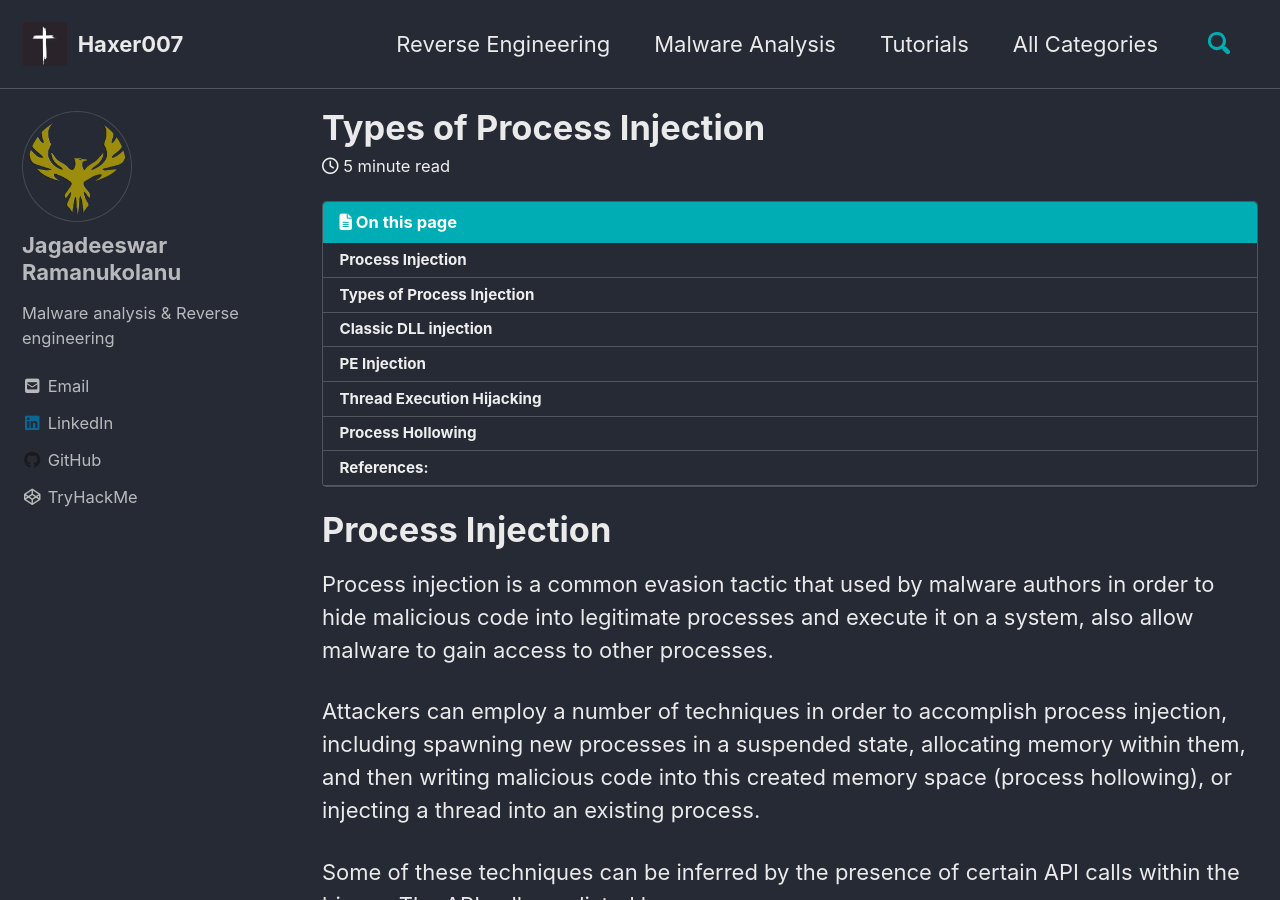
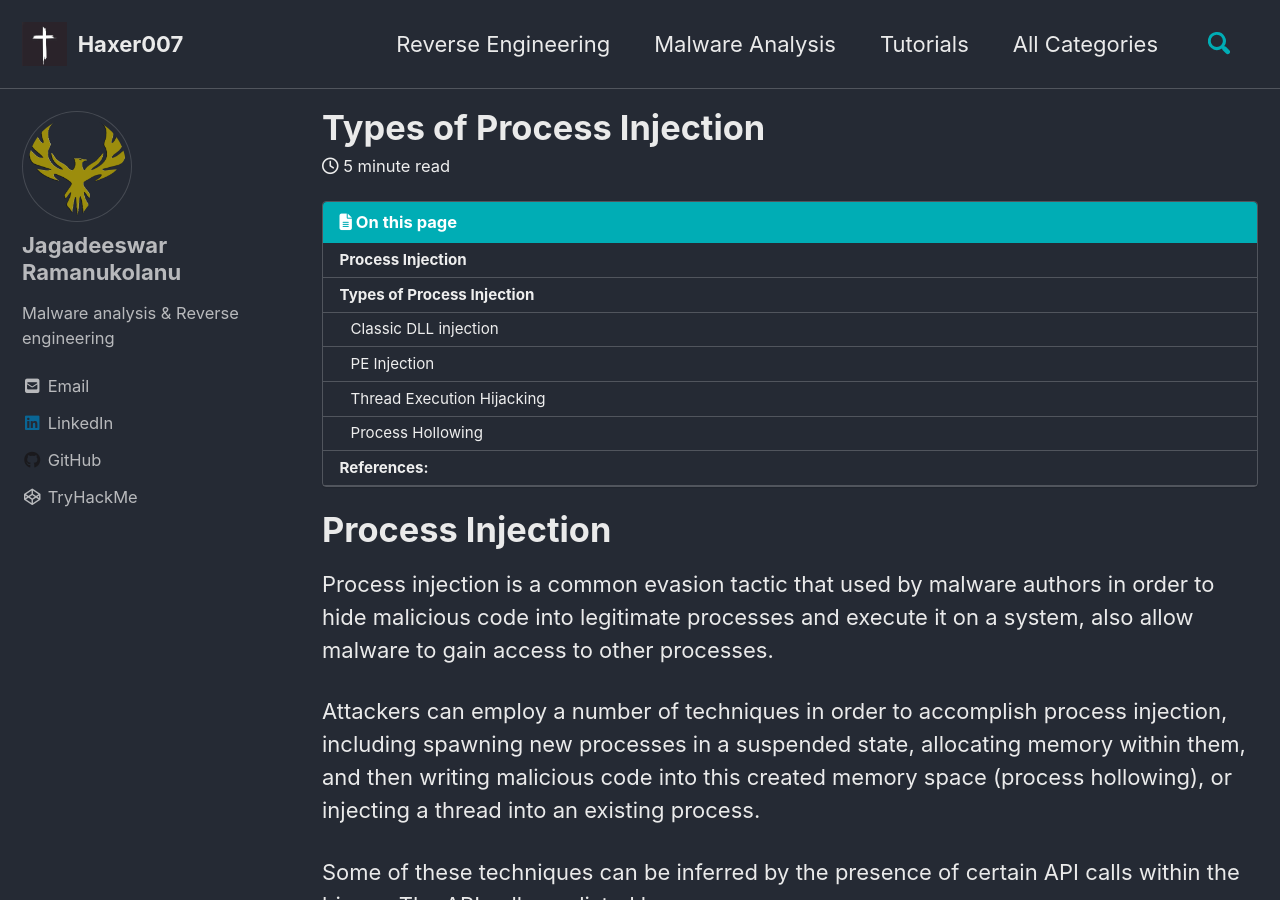
Before and after one commit to Haxer007/haxer007.github.io, a Jekyll site: the page built from _posts/Malware-Analysis/2021-10-01-Types of Process Injection.md, in a window 1280 px wide and 900 px high. Built offline with Jekyll 4.4.1, drawn with Linux system fonts in a browser that asks for light colours; cached includes are drawn as plain includes; nearby versions of some CDN libraries.

```diff
--- a/_posts/Malware-Analysis/2021-10-01-Types of Process Injection.md
+++ b/_posts/Malware-Analysis/2021-10-01-Types of Process Injection.md
@@ -32,7 +32,7 @@ Any combination of these APIs, in combination with APIs such as CreateToolHelp32
 
  Although there are myriad different ways with technical differences involved in calling the APIs and injecting into processes. Only fundamental Process Injection techniques are discussed here.
 
-# Classic DLL injection
+## Classic DLL injection
 
 DLL-Injection is the most common technique that used by malware to inject malicious code into other processes to evade detection, and every processes need to load dynamic link Libraries to work, So it became easy to load malicious code in legitimate processes.
 
@@ -57,7 +57,7 @@ Once the DLL's path is written into the virtual memory space of the target proce
 
 
 
-# PE Injection
+## PE Injection
 This technique is highly similar to classic DLL injection. Instead of injecting the path to the DLL into the virtual memory of the process, the malware will create address space utilizing VirtualAlloc, then write a PE directly into the memory address space using WriteProcessMemory, and ensure code execution by utilizing CreateRemoteThread or similar undocumented APIs such as NTCreateThreadEx.
 
 <p align="center">
@@ -75,7 +75,7 @@ This technique is highly similar to classic DLL injection. Instead of injecting
   </p>
 
 
-# Thread Execution Hijacking
+## Thread Execution Hijacking
 In this technique, the malware will suspend an existing thread of a process.
 First, the malware will suspend the thread, utilize VirtualAlloc to clear memory space for the path of the DLL, and inject the path to the DLL and a call to LoadLibrary in order to load the malicious DLL into the existing thread in the process. The malware will then instruct the thread to resume.
 
@@ -95,7 +95,7 @@ First, the malware will suspend the thread, utilize VirtualAlloc to clear memory
 
 
 
-# Process Hollowing
+## Process Hollowing
 In Process hollowing the malicious process will spawn a legitimate process in a suspended state and will then unmap the legitimate code from the process utilizing VirtualAlloc. The code within the process will then be replaced with malicious code utilizing WriteProcessMemory, and the process will be resumed.
 
 <p align="center">
```
